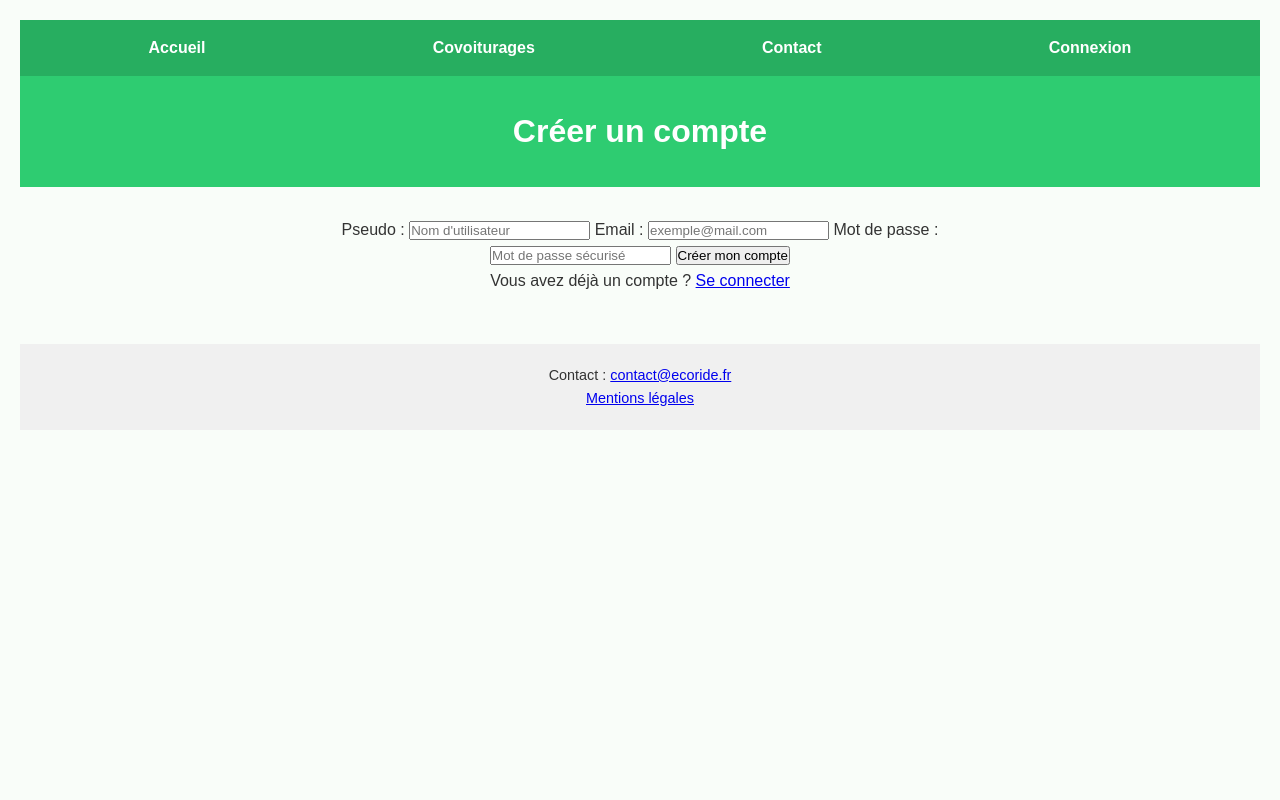
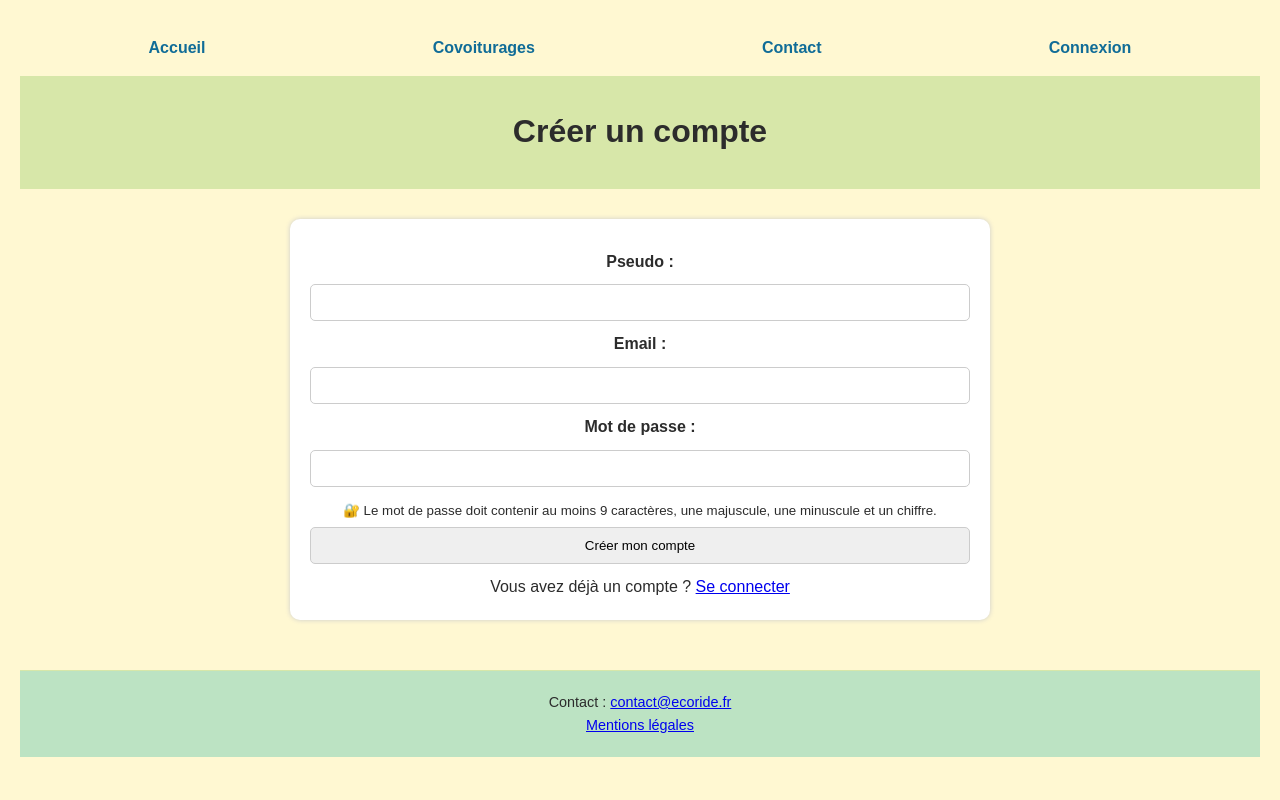
Before and after one commit to T-assatou/ecoride, a PHP site: page /pages/register.php in a window 1280 px wide. Run offline with PHP 8.4, Linux system fonts and the light colour scheme.

Commit message:
US7 - Formulaire de création de compte utilisateur

```diff
--- a/Assets/css/style.css
+++ b/Assets/css/style.css
@@ -1,130 +1,233 @@
-/* ============================
-   Fichier : assets/css/style.css
-   Rôle : Appliquer les styles (couleurs, marges, polices...) à l'ensemble du site EcoRide
-============================= */
+:root {
+  --vert-eau: #BCE3C3;
+  --jaune-paille: #FFF8D2;
+  --olive-pastel: #D7E7A9;
+  --bleu-pastel: #C9E3ED;
+  --terre-rose: #EAD5C0;
+  --gris-pastel: #F0F0F0;
+  --texte-sombre: #2C2C2C;
+  --accent: #6B9080;
+  --ocre-signal: #C26A33;
+  --orange-doux: #f6af4c;
+  --bleu-clair: #106C97;
+}
 
-/* ========== RESET ==========
-   Supprime les marges et paddings par défaut du navigateur
-   box-sizing: border-box permet de mieux gérer les tailles d’éléments
-============================= */
+/* RESET */
 * {
   margin: 0;
   padding: 0;
   box-sizing: border-box;
 }
 
-/* ========== BODY ==========
- Police globale + fond + mise en page basique
-============================= */
+/* BODY */
 body {
   font-family: Arial, sans-serif;
-  background-color: #f9fdf9; /* Vert très pâle, ton écologique */
+  background-color: var(--jaune-paille);
+  color: var(--texte-sombre);
   line-height: 1.6;
   padding: 20px;
-  color: #333;
 }
 
-/* ========== HEADER ==========
- Zone d’en-tête avec fond vert + texte centré
-============================= */
+/* HEADER */
 header {
   text-align: center;
-  background-color: #2ecc71; /* Vert vif éco */
-  color: white;
+  background-color: var(--olive-pastel);
+  color: var(--texte-sombre);
   padding: 30px 10px;
+  border-bottom: 2px solid var(--olive-pastel);
 }
 
-/* ========== SECTION ==========
- Mise en page des blocs de contenu
-============================= */
+/* NAVIGATION */
+nav {
+ /* background-color: var(--olive-pastel);*/
+  padding: 15px;
+}
+nav ul {
+  list-style: none;
+  display: flex;
+  justify-content: space-around;
+  flex-wrap: wrap;
+}
+nav li a {
+  color: var( --bleu-clair);
+  text-decoration: none;
+  font-weight: bold;
+}
+nav li a:hover {
+  color: var(--ocre-signal);
+}
+
+/* SECTION */
 section {
   margin: 30px auto;
   max-width: 700px;
   text-align: center;
+  background-color: white;
+  padding: 20px;
+  border-radius: 10px;
+  box-shadow: 0 0 5px #ccc;
 }
-
 section img {
   margin-top: 15px;
   border-radius: 10px;
   max-width: 100%;
 }
 
-/* ========== FORMULAIRE DE RECHERCHE ==========
- Design du bloc de recherche dans index.php
-============================= */
+/* FORMULAIRE DE RECHERCHE */
 .search-bar {
-  background-color: #eafbe7; /* Vert très clair */
+  background-color: var(--bleu-pastel);
+  color: var(--texte-sombre);
   padding: 20px;
   border-radius: 10px;
   margin-top: 30px;
 }
-
 .search-bar form {
   display: flex;
   flex-direction: column;
   gap: 10px;
-  margin-top: 10px;
 }
-
-.search-bar input, .search-bar button {
+.search-bar input,
+.search-bar button {
   padding: 10px;
   font-size: 1rem;
 }
-
 .search-bar button {
-  background-color: #2ecc71;
+  background-color: var(--accent);
   color: white;
   border: none;
   cursor: pointer;
   transition: background 0.3s ease;
 }
-
 .search-bar button:hover {
-  background-color: #27ae60;
+  background-color: #50766e;
 }
 
-/* ========== NAVIGATION ==========
- Barre de navigation horizontale simple
-============================= */
-nav {
-  background-color: #27ae60;
-  padding: 15px;
+
+form label {
+  margin-top: 10px;
+  font-weight: bold;
+  display: block;
 }
 
-nav ul {
-  list-style: none;
-  display: flex;
-  justify-content: space-around;
-  flex-wrap: wrap;
+form input,
+form select,
+form textarea,
+form button {
+  width: 100%;
+  padding: 10px;
+  margin-top: 5px;
+  border-radius: 5px;
+  border: 1px solid #ccc;
 }
 
-nav li a {
-  color: white;
-  text-decoration: none;
-  font-weight: bold;
-}
-
-nav li a:hover {
-  text-decoration: underline;
-}
-
-/* ========== FOOTER ==========
- Pied de page discret et centré
-============================= */
+/* FOOTER */
 footer {
   text-align: center;
   padding: 20px;
   font-size: 0.9rem;
-  background-color: #f0f0f0;
+  background-color: var(--vert-eau);
+  color: var(--texte-sombre);
   margin-top: 50px;
+  border-top: 1px solid var(--olive-pastel);
 }
 
+/* MESSAGES */
 .alert {
-  background-color: #fdd;
-  color: #b00;
+  background-color: #ffe5e5;
+  color: #a30000;
   padding: 10px;
   border: 1px solid #f99;
   border-radius: 5px;
   margin-bottom: 20px;
   font-weight: bold;
 }
+.success-message {
+  color: green;
+  font-weight: bold;
+  margin: 20px;
+}
+.error-message {
+  color: red;
+  font-weight: bold;
+  margin: 20px;
+}
+
+/* BOUTONS */
+.btn-green,
+.btn-blue,
+.admin-button {
+  display: inline-block;
+  padding: 8px 12px;
+  color: white;
+  text-decoration: none;
+  border-radius: 5px;
+}
+.btn-green {
+  background-color: var(--accent);
+}
+.btn-blue {
+  background-color: #74a8bd;
+}
+.admin-button {
+  background-color: var(--accent);
+  margin: 5px 0;
+}
+.admin-button.green {
+  background-color: #88c999;
+}
+.admin-button.red {
+  background-color: #e97451;
+}
+.admin-button.alt {
+  background-color: var(--texte-sombre);
+  padding: 10px 15px;
+  margin-top: 15px;
+  margin-right: 10px;
+}
+
+/* BLOCS */
+.ride-box,
+.ride-card,
+.admin-card {
+  border: 1px solid var(--gris-pastel);
+  background-color: white;
+  color: var(--texte-sombre);
+  padding: 10px;
+  margin-bottom: 15px;
+  border-radius: 6px;
+}
+.ride-card {
+  padding: 15px;
+  margin-bottom: 20px;
+  border-radius: 8px;
+}
+
+/* FORMULAIRES */
+.form-section {
+  max-width: 500px;
+  margin: auto;
+  padding: 1rem;
+}
+.form-create-user input,
+.form-create-user label,
+.form-create-user button {
+  display: block;
+  width: 100%;
+  margin-bottom: 10px;
+}
+
+/* ADMIN */
+.admin-section {
+  margin: 30px auto;
+  max-width: 800px;
+  padding: 20px;
+  border-bottom: 1px solid var(--gris-pastel);
+}
+
+/* TEXTE COLORÉ */
+.confirm-action.red {
+  color: red;
+}
+.confirm-action.green {
+  color: green;
+}
--- a/pages/register.php
+++ b/pages/register.php
@@ -2,8 +2,8 @@
 // ============================
 // Fichier : pages/register.php
 // Rôle : Permet à un visiteur de créer un compte utilisateur
-// Ce formulaire enverra les données vers un traitement PHP (à venir)
 // ============================
+session_start();
 ?>
 
 <!DOCTYPE html>
@@ -12,7 +12,7 @@
     <meta charset="UTF-8">
     <title>Inscription - EcoRide</title>
     <meta name="viewport" content="width=device-width, initial-scale=1.0">
-    <link rel="stylesheet" href="../assets/css/style.css">
+    <link rel="stylesheet" href="../Assets/css/style.css">
 </head>
 <body>
 
@@ -24,24 +24,26 @@
 
 <main>
 <section>
-    <form action="../controllers/userController.php" method="post">
-            <!-- Champ pour le pseudo de l’utilisateur -->
+    <?php if (isset($_SESSION['message'])): ?>
+        <p class="error-message"><?= $_SESSION['message'] ?></p>
+        <?php unset($_SESSION['message']); ?>
+    <?php endif; ?>
+
+    <form action="../controllers/userController.php" method="post" class="form-create-user">
         <label for="pseudo">Pseudo :</label>
-            <input type="text" name="pseudo" id="pseudo" placeholder="Nom d'utilisateur" required>
+        <input type="text" name="pseudo" id="pseudo" required>
 
-            <!-- Champ pour l’adresse email -->
         <label for="email">Email :</label>
-            <input type="email" name="email" id="email" placeholder="exemple@mail.com" required>
+        <input type="email" name="email" id="email" required>
 
-            <!-- Champ pour le mot de passe -->
         <label for="password">Mot de passe :</label>
-            <input type="password" name="password" id="password" placeholder="Mot de passe sécurisé" required>
+        <input type="password" name="password" id="password" required>
 
-            <!-- Bouton de création de compte -->
+        <small>🔐 Le mot de passe doit contenir au moins 9 caractères, une majuscule, une minuscule et un chiffre.</small>
+
         <button type="submit">Créer mon compte</button>
     </form>
 
-        <!-- Message d'information -->
     <p>Vous avez déjà un compte ? <a href="login.php">Se connecter</a></p>
 </section>
 </main>
```
Lines whose indentation alone changed are shown as unchanged.
